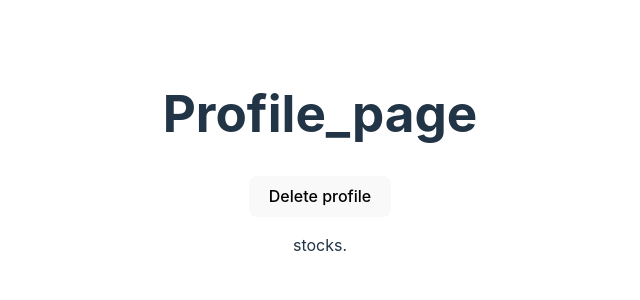
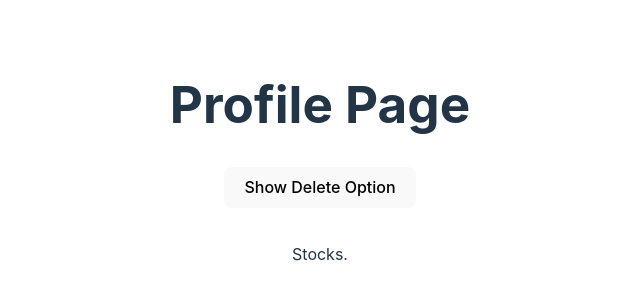
Before and after one commit to HypeTrade307/HypeTrade, a React (Vite) app in the folder HypeTrade307/: page /profile in a window 1280 px wide. Shown: the part 238-538 px from the top of the page, without its empty margins (320-960 px from the left). Built offline with nearby package versions, Linux system fonts and the light colour scheme.

Commit message:
trying to centerd a deleted button

```diff
--- a/HypeTrade307/src/pages/Profile_Page.tsx
+++ b/HypeTrade307/src/pages/Profile_Page.tsx
@@ -1,13 +1,22 @@
+import { useState } from "react";
 import Example from "./delete_button.tsx";
+import Button from "react-bootstrap/Button";
 
-function Profile_page(){
+function ProfilePage() {
+    const [showExample, setShowExample] = useState(false);
+
     return (
-        <div>
-            <h1>Profile_page</h1>
-            <Example />
-            <p>stocks.</p>
+        <div className="text-center">
+            <h1>Profile Page</h1>
+            <Button variant="primary" onClick={() => setShowExample(true)}>
+                Show Delete Option
+            </Button>
+            <h1></h1>
+            {showExample && <Example />}
+
+            <p>Stocks.</p>
         </div>
     );
 }
 
-export default Profile_page;
+export default ProfilePage;
--- a/HypeTrade307/src/pages/delete_button.tsx
+++ b/HypeTrade307/src/pages/delete_button.tsx
@@ -24,7 +24,7 @@ function Example() {
           </Modal.Header>
           <Modal.Body></Modal.Body>
           <Modal.Footer>
-            <Button variant="secondary" onClick={() => {handleClose(); buttonOpen();window.location.href = "/login";}}>
+            <Button variant="secondary" onClick={() => {handleClose(); buttonOpen();}}>
               Cancel
             </Button>
             <Button variant="primary" onClick={() => {handleClose(); buttonOpen()}}>
```
Also changed, not shown: HypeTrade307/src/pages/popup.css (added, +19 -0 lines).
